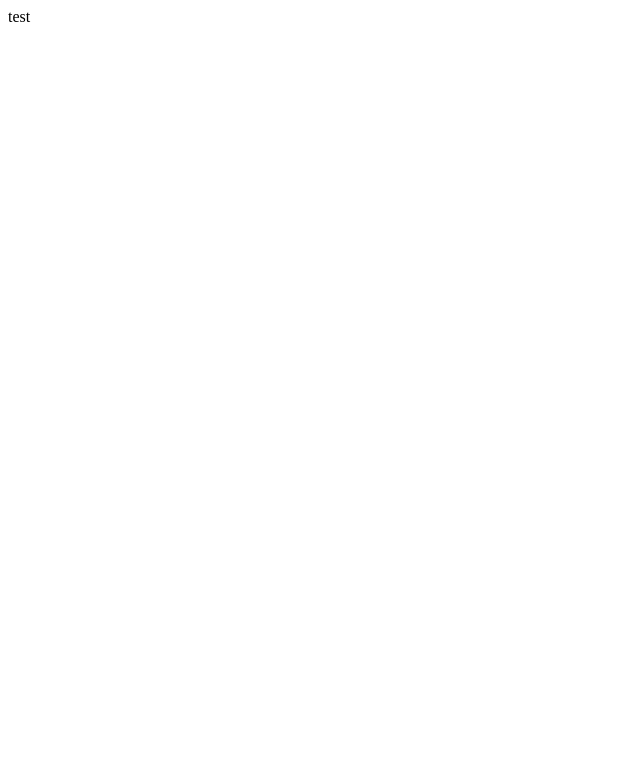
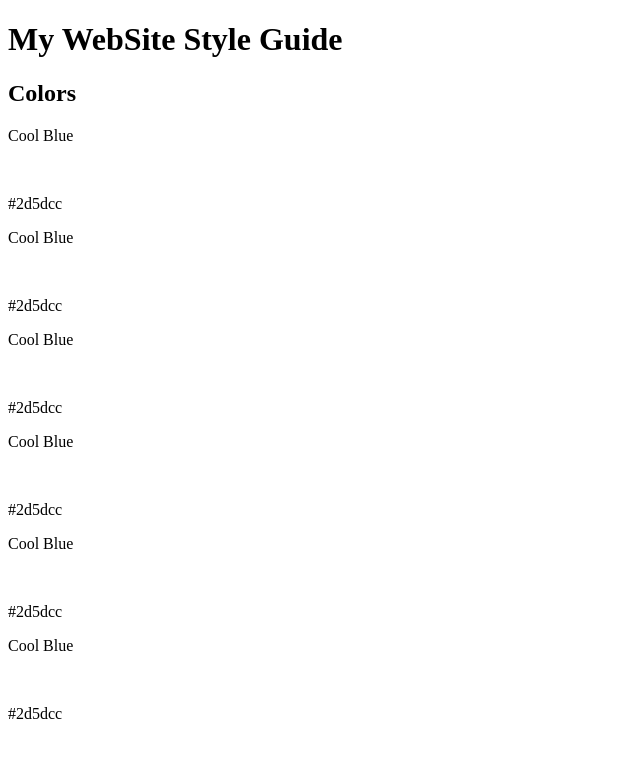
Before and after one commit to kombattle/website-design-system-starting, a plain HTML site: page index.html in a window 1280 px wide. Shown: the whole page, without its empty margins (0-640 px from the left). Drawn offline with Linux system fonts and the light colour scheme.

Commit message:
add color section in html

```diff
--- a/index.html
+++ b/index.html
@@ -8,6 +8,47 @@
     <link rel="stylesheet" href="/resource/styles.css">
 </head>
 <body>
-    test
+    <header>
+        <h1>My WebSite Style Guide</h1>
+    </header>
+    <section>
+        <div class="topic-head">
+            <h2>Colors</h2>
+        </div>
+        <div class="color-chart">
+            <div class="colorbox-1">
+                <p>Cool Blue</p>
+                <br>
+                <p>#2d5dcc</p>
+            </div>
+            <div class="colorbox-2">
+                <p>Cool Blue</p>
+                <br>
+                <p>#2d5dcc</p>
+            </div>
+            <div class="colorbox-3">
+                <p>Cool Blue</p>
+                <br>
+                <p>#2d5dcc</p>
+            </div>
+        </div>
+        <div class="color-chart">
+            <div class="colorbox-4">
+                <p>Cool Blue</p>
+                <br>
+                <p>#2d5dcc</p>
+            </div>
+            <div class="colorbox-5">
+                <p>Cool Blue</p>
+                <br>
+                <p>#2d5dcc</p>
+            </div>
+            <div class="colorbox-"6>
+                <p>Cool Blue</p>
+                <br>
+                <p>#2d5dcc</p>
+            </div>
+        </div>
+    </section>
 </body>
 </html>
```
